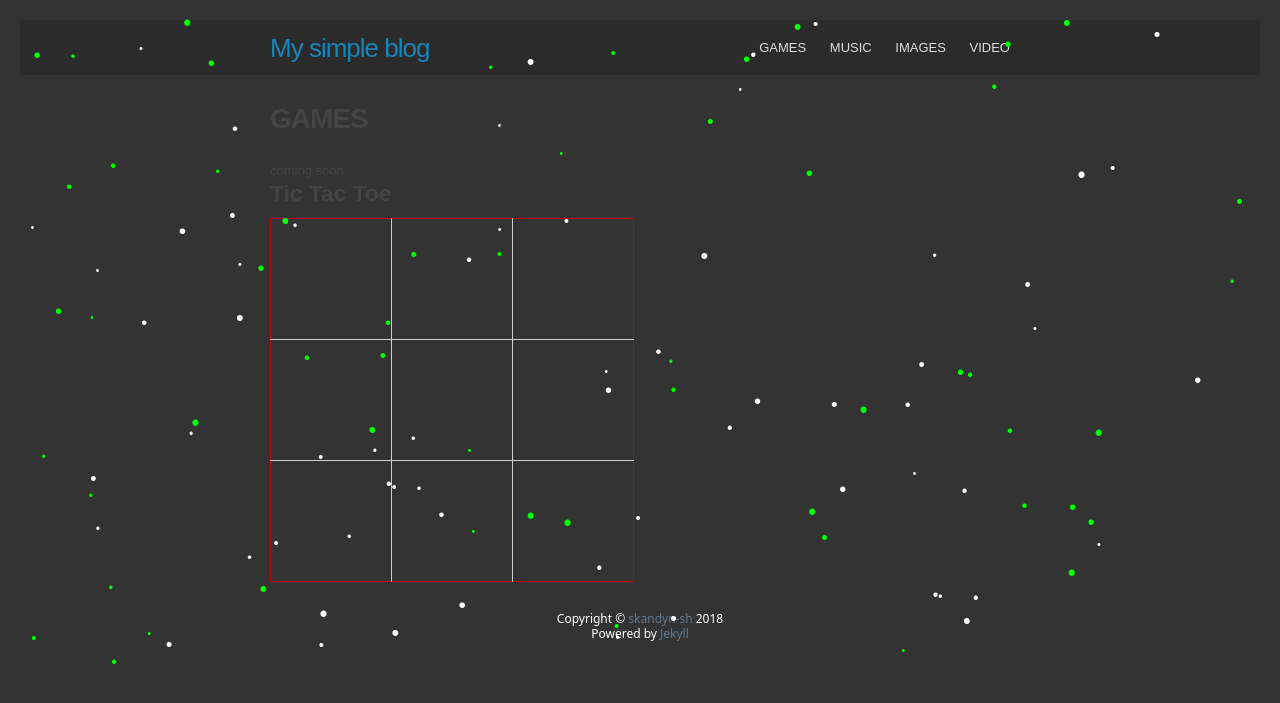
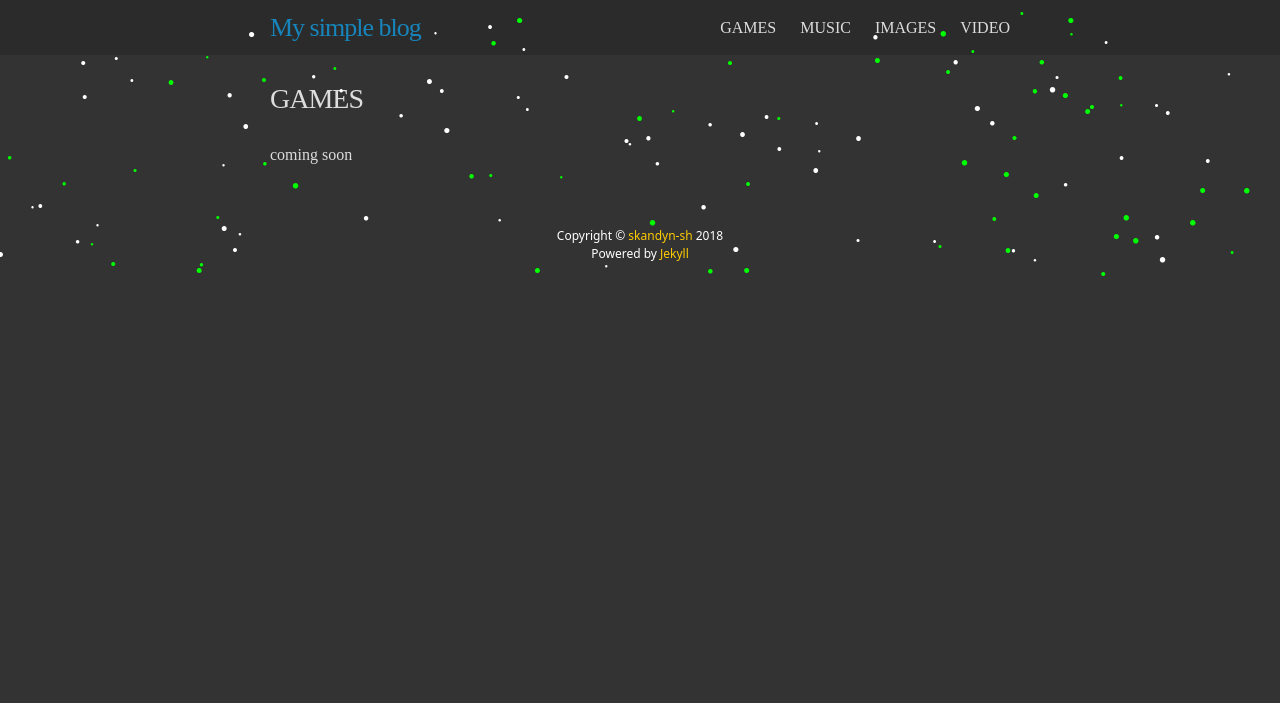
Before and after one commit to skandyn-sh/skandyn-sh.github.io, a Jekyll site: the page built from games.html, in a window 1280 px wide. Shown: the top 703 px of the page. Built offline with Jekyll 4.4.1, drawn with Linux system fonts in a browser that asks for light colours; nearby versions of some CDN libraries; library files that are not in the unit come from our copies; comment, search, counter and statistics services are not loaded.

Commit message:
Update games.html

```diff
--- a/games.html
+++ b/games.html
@@ -5,45 +5,3 @@ permalink: /games/
 ---
 
 coming soon
-
-
-<!doctype html>
-<html>
-    <head>
-        <meta http-equiv="content-type" content="text/html; charset=utf-8">
-        <title>Tic Tac Toe</title>
-        <link rel="stylesheet" href="/css/game.css" type="text/css" media="screen" charset="utf-8">
-    </head>
-
-    <body>
-        <h1>Tic Tac Toe</h1>
-        <table id="board" class="board">
-            <tr>
-                <td id="one" class="even"></td>
-                <td id="two"></td>
-                <td id="three" class="even"></td>
-            </tr>
-            <tr>
-                <td id="four"></td>
-                <td id="five" class="even"></td>
-                <td id="six"></td>
-            </tr>
-            <tr>
-                <td id="seven" class="even"></td>
-                <td id="eight"></td>
-                <td id="nine" class="even"></td>
-            </tr>
-        </table>
-
-        <script src="http://code.jquery.com/jquery-1.5.1.js" type="text/javascript" charset="utf-8"></script>
-        <script src="/js/jquery.tictac.js" type="text/javascript" charset="utf-8"></script>
-        <script type="text/javascript" charset="utf-8">
-            $(function() {
-                $("#board, #anotherBoard").tictac().css("border", "1px solid #CC0000");
-                //$("#anotherBoard").tictac().css("border", "1px solid #00CC00");
-                var thirdBoard = $("#thirdBoard").tictac();
-                thirdBoard.css("border", "1px solid #0000CC");
-            });
-        </script>
-    </body>
-</html>
```
